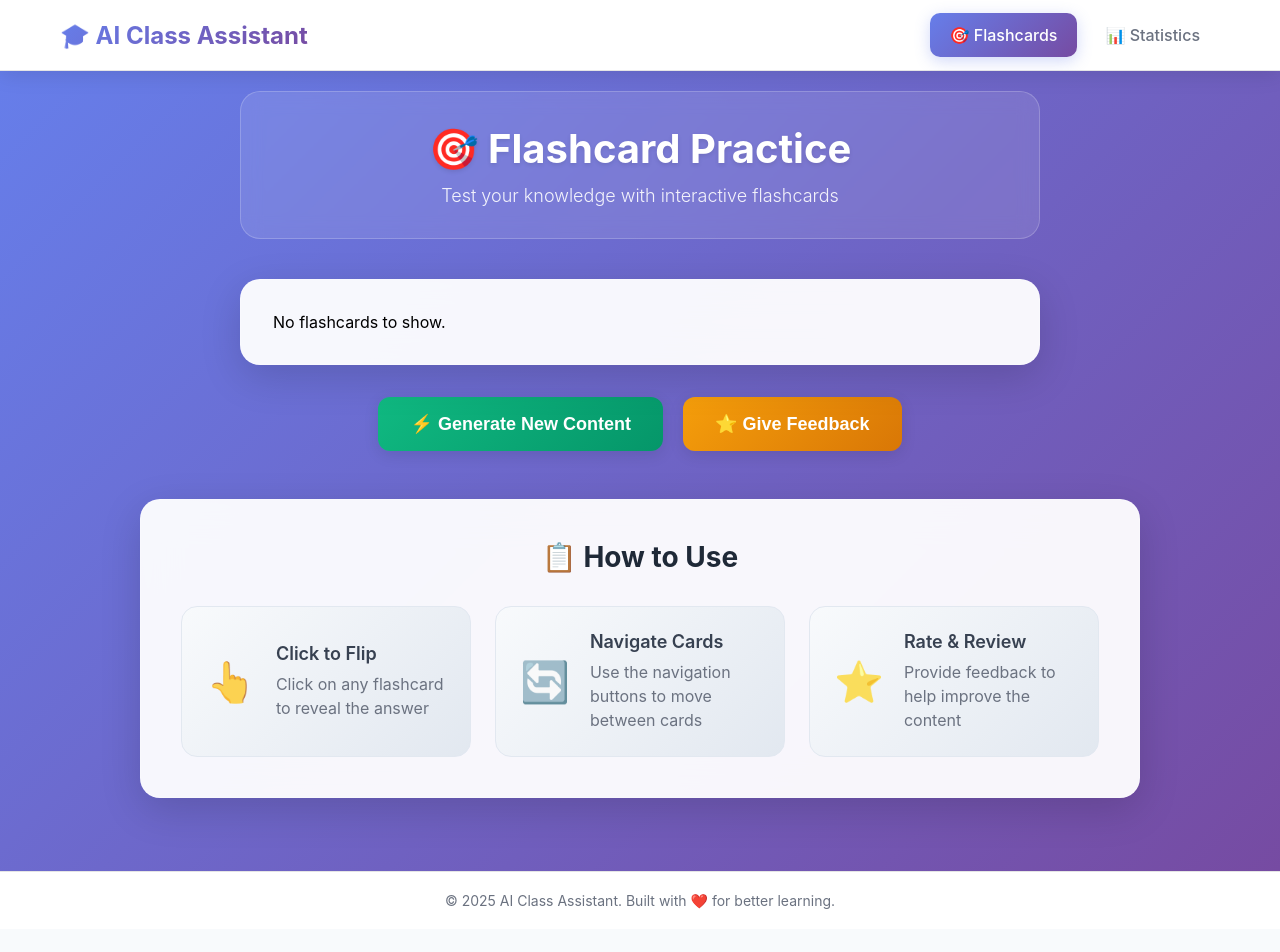
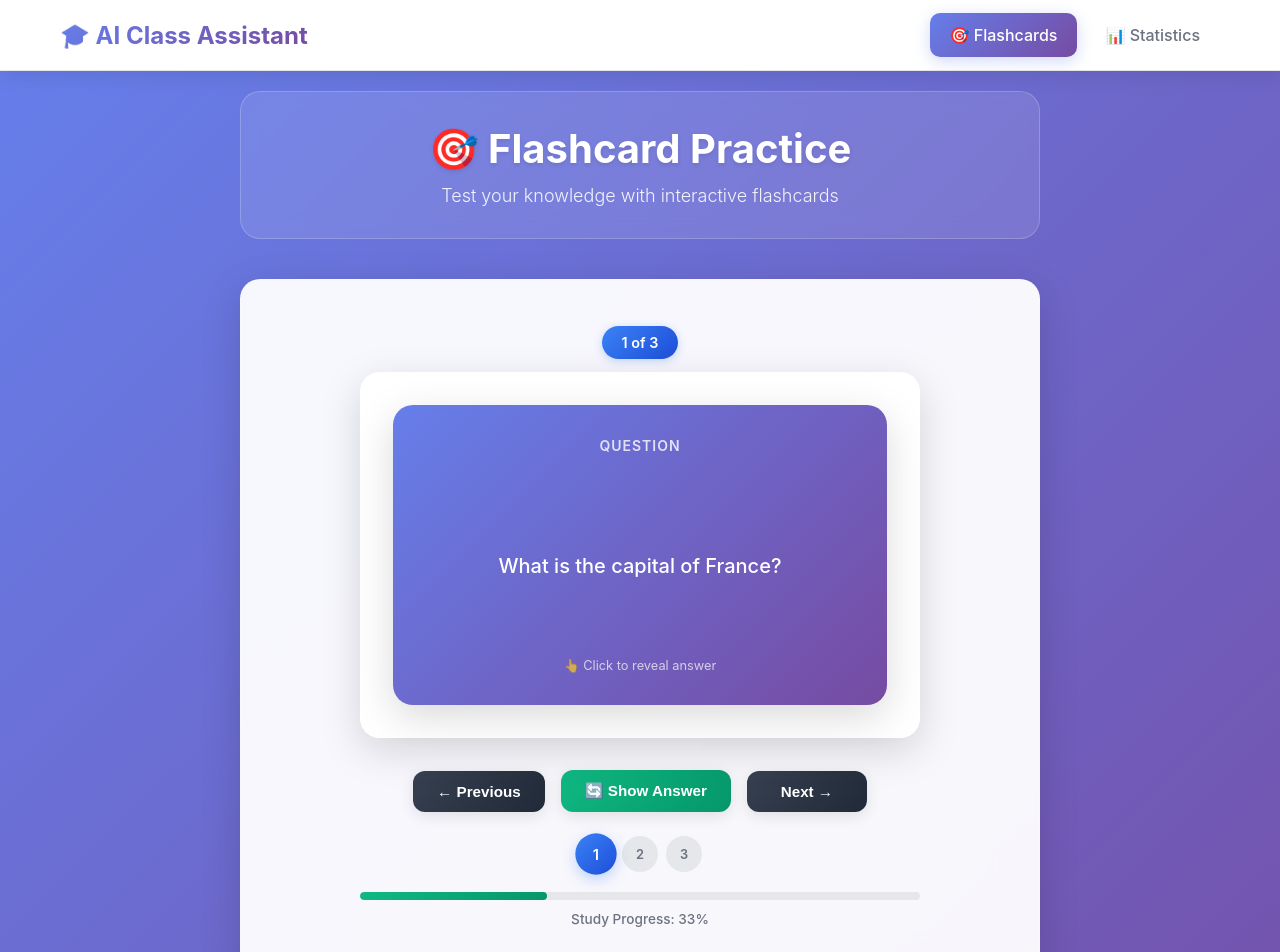
Before and after one commit to SubainaNorab/AI-Class-Assistant, a React (Create React App) app in the folder Frontend/: page / in a window 1280 px wide. Shown: the top 952 px of the page. Before the commit the page ends 929 px from the top, so only its background shows below. Built offline with nearby package versions, Linux system fonts and the light colour scheme.

Commit message:
Pushing My work for feedback

```diff
--- /dev/null
+++ b/Frontend/src/components/FlashcardViewer.css
@@ -0,0 +1,349 @@
+/* Frontend/src/components/FlashcardViewer.css */
+.flashcard-viewer {
+  max-width: 600px;
+  margin: 0 auto;
+  padding: 20px;
+}
+
+/* No Flashcards State */
+.no-flashcards {
+  text-align: center;
+  padding: 60px 20px;
+  background: #f8fafc;
+  border-radius: 16px;
+  border: 2px dashed #cbd5e1;
+}
+
+.no-content-icon {
+  font-size: 4rem;
+  margin-bottom: 16px;
+  opacity: 0.6;
+}
+
+.no-flashcards h3 {
+  color: #374151;
+  margin: 0 0 8px 0;
+  font-size: 1.25rem;
+}
+
+.no-flashcards p {
+  color: #6b7280;
+  margin: 0;
+}
+
+/* Card Counter */
+.card-counter {
+  text-align: center;
+  margin-bottom: 20px;
+}
+
+.card-counter span {
+  background: linear-gradient(135deg, #3b82f6 0%, #1d4ed8 100%);
+  color: white;
+  padding: 8px 20px;
+  border-radius: 20px;
+  font-weight: 600;
+  font-size: 0.9rem;
+  box-shadow: 0 2px 8px rgba(59, 130, 246, 0.3);
+}
+
+/* Flashcard Container */
+.flashcard-container {
+  perspective: 1000px;
+  margin-bottom: 32px;
+}
+
+.flashcard {
+  position: relative;
+  width: 100%;
+  height: 300px;
+  transform-style: preserve-3d;
+  transition: transform 0.6s cubic-bezier(0.4, 0.2, 0.2, 1);
+  cursor: pointer;
+  user-select: none;
+}
+
+.flashcard.flipped {
+  transform: rotateY(180deg);
+}
+
+.flashcard-front,
+.flashcard-back {
+  position: absolute;
+  width: 100%;
+  height: 100%;
+  backface-visibility: hidden;
+  border-radius: 20px;
+  display: flex;
+  flex-direction: column;
+  padding: 32px;
+  box-shadow: 0 12px 40px rgba(0, 0, 0, 0.15);
+  transition: all 0.3s ease;
+}
+
+.flashcard:hover .flashcard-front,
+.flashcard:hover .flashcard-back {
+  transform: translateY(-4px);
+  box-shadow: 0 16px 50px rgba(0, 0, 0, 0.2);
+}
+
+.flashcard-front {
+  background: linear-gradient(135deg, #667eea 0%, #764ba2 100%);
+  color: white;
+}
+
+.flashcard-back {
+  background: linear-gradient(135deg, #f093fb 0%, #f5576c 100%);
+  color: white;
+  transform: rotateY(180deg);
+}
+
+.card-label {
+  font-size: 0.875rem;
+  font-weight: 600;
+  text-transform: uppercase;
+  letter-spacing: 1px;
+  opacity: 0.8;
+  margin-bottom: 20px;
+  text-align: center;
+}
+
+.card-content {
+  flex: 1;
+  display: flex;
+  align-items: center;
+  justify-content: center;
+  text-align: center;
+  font-size: 1.25rem;
+  line-height: 1.6;
+  font-weight: 500;
+  padding: 20px 0;
+}
+
+.flip-hint {
+  text-align: center;
+  font-size: 0.8rem;
+  opacity: 0.7;
+  font-weight: 400;
+  margin-top: auto;
+}
+
+/* Navigation Controls */
+.navigation-controls {
+  display: flex;
+  justify-content: center;
+  align-items: center;
+  gap: 16px;
+  margin-bottom: 24px;
+  flex-wrap: wrap;
+}
+
+.nav-button,
+.flip-button {
+  padding: 12px 24px;
+  border: none;
+  border-radius: 12px;
+  font-weight: 600;
+  font-size: 0.95rem;
+  cursor: pointer;
+  transition: all 0.3s ease;
+  box-shadow: 0 4px 15px rgba(0, 0, 0, 0.1);
+}
+
+.nav-button {
+  background: linear-gradient(135deg, #374151 0%, #1f2937 100%);
+  color: white;
+  min-width: 120px;
+}
+
+.nav-button:hover:not(:disabled) {
+  transform: translateY(-2px);
+  box-shadow: 0 8px 25px rgba(55, 65, 81, 0.3);
+}
+
+.nav-button:disabled {
+  background: #9ca3af;
+  cursor: not-allowed;
+  transform: none;
+  box-shadow: 0 2px 8px rgba(0, 0, 0, 0.1);
+}
+
+.flip-button {
+  background: linear-gradient(135deg, #10b981 0%, #059669 100%);
+  color: white;
+  min-width: 140px;
+}
+
+.flip-button:hover {
+  transform: translateY(-2px);
+  box-shadow: 0 8px 25px rgba(16, 185, 129, 0.3);
+}
+
+/* Card Indicators */
+.card-indicators {
+  display: flex;
+  justify-content: center;
+  gap: 8px;
+  margin-bottom: 20px;
+  flex-wrap: wrap;
+}
+
+.indicator {
+  width: 36px;
+  height: 36px;
+  border-radius: 50%;
+  display: flex;
+  align-items: center;
+  justify-content: center;
+  background: #e5e7eb;
+  color: #6b7280;
+  font-size: 0.8rem;
+  font-weight: 600;
+  cursor: pointer;
+  transition: all 0.2s ease;
+}
+
+.indicator:hover {
+  background: #d1d5db;
+  transform: scale(1.1);
+}
+
+.indicator.active {
+  background: linear-gradient(135deg, #3b82f6 0%, #1d4ed8 100%);
+  color: white;
+  transform: scale(1.15);
+  box-shadow: 0 4px 12px rgba(59, 130, 246, 0.3);
+}
+
+/* Lecture Information */
+.lecture-info {
+  text-align: center;
+  margin-bottom: 16px;
+}
+
+.lecture-info small {
+  color: #6b7280;
+  font-style: italic;
+  background: #f3f4f6;
+  padding: 6px 12px;
+  border-radius: 12px;
+  font-size: 0.8rem;
+}
+
+/* Study Progress */
+.study-progress {
+  text-align: center;
+}
+
+.progress-bar {
+  width: 100%;
+  height: 8px;
+  background: #e5e7eb;
+  border-radius: 4px;
+  overflow: hidden;
+  margin-bottom: 8px;
+}
+
+.progress-fill {
+  height: 100%;
+  background: linear-gradient(135deg, #10b981 0%, #059669 100%);
+  border-radius: 4px;
+  transition: width 0.3s ease;
+}
+
+.study-progress small {
+  color: #6b7280;
+  font-weight: 500;
+  font-size: 0.85rem;
+}
+
+/* Mobile Responsiveness */
+@media (max-width: 768px) {
+  .flashcard-viewer {
+    padding: 16px;
+  }
+
+  .flashcard {
+    height: 280px;
+  }
+
+  .flashcard-front,
+  .flashcard-back {
+    padding: 24px;
+  }
+
+  .card-content {
+    font-size: 1.1rem;
+  }
+
+  .navigation-controls {
+    flex-direction: column;
+    gap: 12px;
+  }
+
+  .nav-button,
+  .flip-button {
+    width: 100%;
+    max-width: 200px;
+  }
+
+  .card-indicators {
+    gap: 6px;
+  }
+
+  .indicator {
+    width: 32px;
+    height: 32px;
+    font-size: 0.75rem;
+  }
+}
+
+@media (max-width: 480px) {
+  .flashcard {
+    height: 250px;
+  }
+
+  .flashcard-front,
+  .flashcard-back {
+    padding: 20px;
+  }
+
+  .card-content {
+    font-size: 1rem;
+    padding: 16px 0;
+  }
+
+  .card-indicators {
+    max-width: 300px;
+    margin: 0 auto 20px;
+  }
+}
+
+/* Animation for card transitions */
+@keyframes cardSlideIn {
+  from {
+    opacity: 0;
+    transform: translateX(20px);
+  }
+  to {
+    opacity: 1;
+    transform: translateX(0);
+  }
+}
+
+.flashcard {
+  animation: cardSlideIn 0.4s ease-out;
+}
+
+/* Focus states for accessibility */
+.nav-button:focus,
+.flip-button:focus,
+.indicator:focus {
+  outline: 2px solid #3b82f6;
+  outline-offset: 2px;
+}
+
+.flashcard:focus {
+  outline: 2px solid #3b82f6;
+  outline-offset: 4px;
+}
--- a/Frontend/src/components/FlashcardViewer.js
+++ b/Frontend/src/components/FlashcardViewer.js
@@ -1,44 +1,157 @@
-import React, { useEffect, useState } from 'react';
-import axios from 'axios';
+// Frontend/src/components/FlashcardViewer.js - Enhanced Version
+import React, { useState, useEffect } from 'react';
+import './FlashcardViewer.css';
 
-const FlashcardViewer = ({ content, userId }) => {
-  const [flashcards, setFlashcards] = useState([]);
-  const [loading, setLoading] = useState(false);
-  const [current, setCurrent] = useState(0);
+const FlashcardViewer = ({ flashcards = [], content, userId }) => {
+  const [currentIndex, setCurrentIndex] = useState(0);
+  const [isFlipped, setIsFlipped] = useState(false);
+  const [displayCards, setDisplayCards] = useState([]);
 
   useEffect(() => {
-    if (content) {
-      setLoading(true);
-      axios.post('http://localhost:5000/generate-quiz', {
-        summary: content,
-        lecture_title: "Generated Flashcards"
-      })
-      .then(res => {
-        setFlashcards(res.data.flashcards || []);
-        setLoading(false);
-        setCurrent(0);
-      })
-      .catch(err => {
-        console.error('Error fetching flashcards:', err);
-        setLoading(false);
-      });
+    // Use provided flashcards or initialize with default
+    if (flashcards && flashcards.length > 0) {
+      setDisplayCards(flashcards);
+      setCurrentIndex(0);
+      setIsFlipped(false);
+    } else if (content) {
+      // Fallback: if content is provided but no flashcards, show placeholder
+      setDisplayCards([{
+        question: "Content is being processed...",
+        answer: "Please wait while we generate flashcards from your content."
+      }]);
     }
-  }, [content]);
+  }, [flashcards, content]);
 
-  if (loading) return <div>Loading flashcards...</div>;
-  if (flashcards.length === 0) return <div>No flashcards to show.</div>;
+  const nextCard = () => {
+    if (displayCards.length > 0) {
+      setCurrentIndex((prev) => (prev + 1) % displayCards.length);
+      setIsFlipped(false);
+    }
+  };
 
-  const { question, answer } = flashcards[current];
+  const prevCard = () => {
+    if (displayCards.length > 0) {
+      setCurrentIndex((prev) => (prev - 1 + displayCards.length) % displayCards.length);
+      setIsFlipped(false);
+    }
+  };
+
+  const flipCard = () => {
+    setIsFlipped(!isFlipped);
+  };
+
+  const goToCard = (index) => {
+    setCurrentIndex(index);
+    setIsFlipped(false);
+  };
+
+  if (!displayCards || displayCards.length === 0) {
+    return (
+      <div className="flashcard-viewer">
+        <div className="no-flashcards">
+          <div className="no-content-icon">🎯</div>
+          <h3>No flashcards available</h3>
+          <p>Upload a document or enter text to generate flashcards</p>
+        </div>
+      </div>
+    );
+  }
+
+  const currentCard = displayCards[currentIndex];
 
   return (
     <div className="flashcard-viewer">
-      <div className="card">
-        <p><strong>Q:</strong> {question}</p>
-        <p><strong>A:</strong> {answer}</p>
+      {/* Card Counter */}
+      <div className="card-counter">
+        <span>{currentIndex + 1} of {displayCards.length}</span>
       </div>
-      <div className="navigation">
-        <button onClick={() => setCurrent((current - 1 + flashcards.length) % flashcards.length)}>Previous</button>
-        <button onClick={() => setCurrent((current + 1) % flashcards.length)}>Next</button>
+
+      {/* Main Flashcard */}
+      <div className="flashcard-container">
+        <div
+          className={`flashcard ${isFlipped ? 'flipped' : ''}`}
+          onClick={flipCard}
+        >
+          <div className="flashcard-front">
+            <div className="card-label">Question</div>
+            <div className="card-content">
+              {currentCard.question}
+            </div>
+            <div className="flip-hint">
+              👆 Click to reveal answer
+            </div>
+          </div>
+          <div className="flashcard-back">
+            <div className="card-label">Answer</div>
+            <div className="card-content">
+              {currentCard.answer}
+            </div>
+            <div className="flip-hint">
+              👆 Click to see question
+            </div>
+          </div>
+        </div>
+      </div>
+
+      {/* Navigation Controls */}
+      <div className="navigation-controls">
+        <button
+          className="nav-button prev"
+          onClick={prevCard}
+          disabled={displayCards.length <= 1}
+        >
+          ← Previous
+        </button>
+
+        <button
+          className="flip-button"
+          onClick={flipCard}
+        >
+          {isFlipped ? '🔄 Show Question' : '🔄 Show Answer'}
+        </button>
+
+        <button
+          className="nav-button next"
+          onClick={nextCard}
+          disabled={displayCards.length <= 1}
+        >
+          Next →
+        </button>
+      </div>
+
+      {/* Card Indicators */}
+      {displayCards.length > 1 && (
+        <div className="card-indicators">
+          {displayCards.map((_, index) => (
+            <div
+              key={index}
+              className={`indicator ${index === currentIndex ? 'active' : ''}`}
+              onClick={() => goToCard(index)}
+            >
+              {index + 1}
+            </div>
+          ))}
+        </div>
+      )}
+
+      {/* Lecture Information */}
+      {currentCard.lecture_title && (
+        <div className="lecture-info">
+          <small>From: {currentCard.lecture_title}</small>
+        </div>
+      )}
+
+      {/* Study Progress */}
+      <div className="study-progress">
+        <div className="progress-bar">
+          <div
+            className="progress-fill"
+            style={{
+              width: `${((currentIndex + 1) / displayCards.length) * 100}%`
+            }}
+          ></div>
+        </div>
+        <small>Study Progress: {Math.round(((currentIndex + 1) / displayCards.length) * 100)}%</small>
       </div>
     </div>
   );
```
